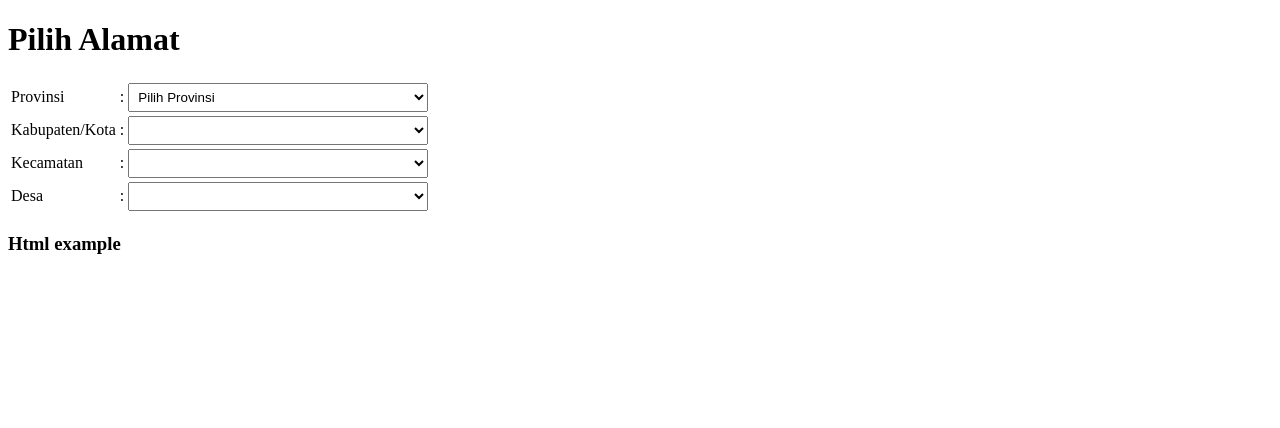
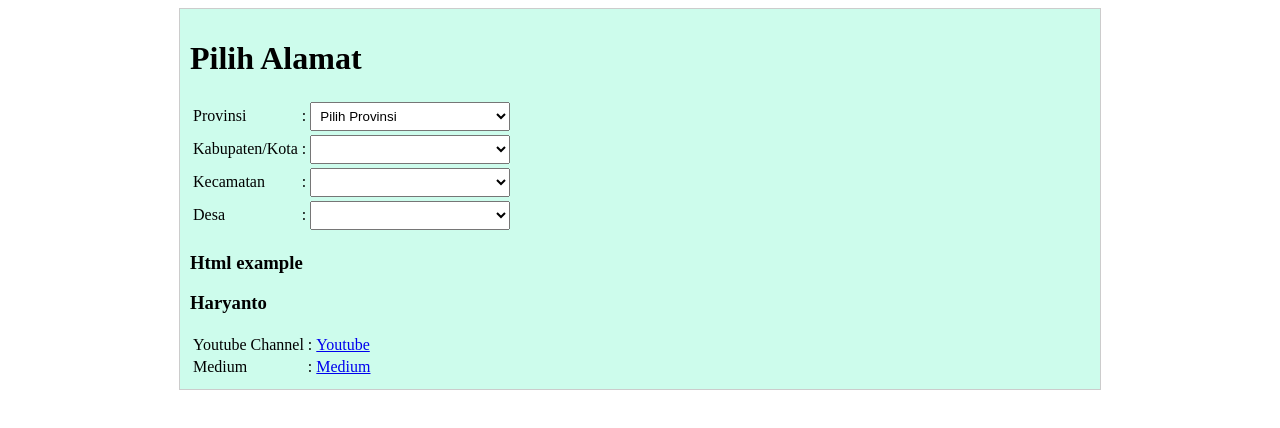
Before and after one commit to nnttoo/indonesiaaddselector, a website: page docs/index.html in a window 1280 px wide. Drawn offline with nearby package versions, Linux system fonts and the light colour scheme.

Commit message:
edit html

```diff
--- a/docs/index.html
+++ b/docs/index.html
@@ -2,14 +2,24 @@
 <html>
     <head>
         <title>Indonesia Address Selector Pure Js</title>
+        <meta name="viewport" content="width=device-width, user-scalable=no" />
         <style>
             select{
                 padding: 5px;
-                min-width: 300px;
+                width: 200px;
+            }
+            #ctn{
+                margin-left: auto;
+                margin-right: auto;
+                background-color: rgb(205, 252, 236);
+                padding: 10px;
+                max-width: 900px;
+                border: solid 1px #ccc;
             }
         </style>
     </head>
     <body>
+        <div id="ctn">
             <h1>Pilih Alamat</h1>
             <table>
                 <tr>
@@ -33,6 +43,29 @@
                     <td> <select id="desselect" class="locselector" data-loaderfun="getDes"  data-defmsg="Pilih Desa" ></select></td>
                 </tr>
             </table>
+
+
+            <h3>Html example</h3>
+
+            <script src="https://gist.github.com/nnttoo/9742e54154760e3572786db53daf3c32.js"></script>
+
+            <div>
+                <h3>Haryanto</h3>
+                <table>
+                    <tr>
+                        <td>Youtube Channel</td>
+                        <td>:</td>
+                        <td><a href="https://www.youtube.com/channel/UCcDrmqribHfdwwKzfM5LlEQ">Youtube</a></td>
+                    </tr>
+                    <tr>
+                        <td>Medium</td>
+                        <td>:</td>
+                        <td><a href="https://medium.com/@antoharyanto">Medium</a></td>
+                    </tr>
+                </table>
+            </div>
+        </div>
+
 
 
         <script
@@ -102,9 +135,5 @@
                 })
             });
         </script>
-
-        <h3>Html example</h3>
-
-        <script src="https://gist.github.com/nnttoo/9742e54154760e3572786db53daf3c32.js"></script>
     </body>
 </html>
```
Lines whose indentation alone changed are shown as unchanged.
